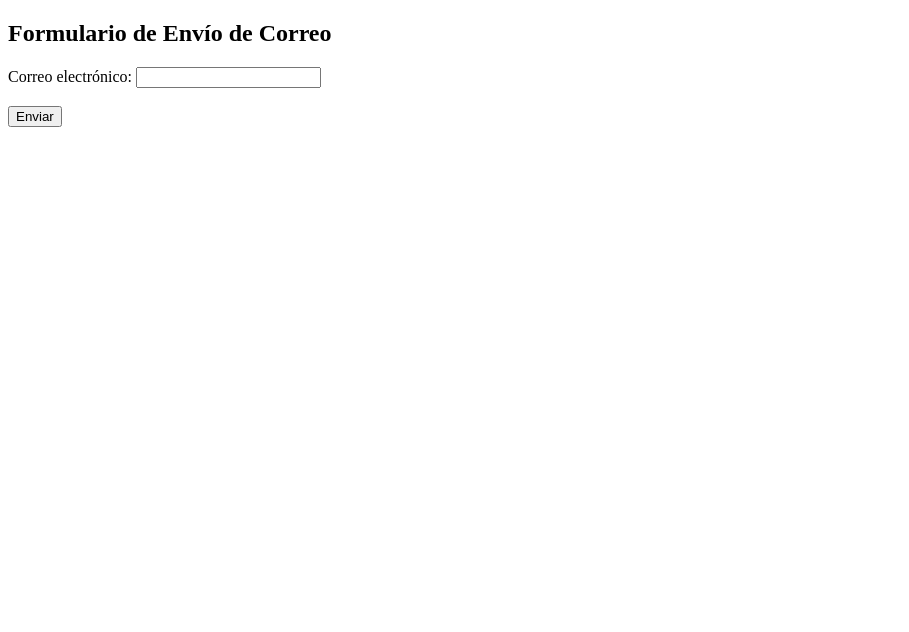
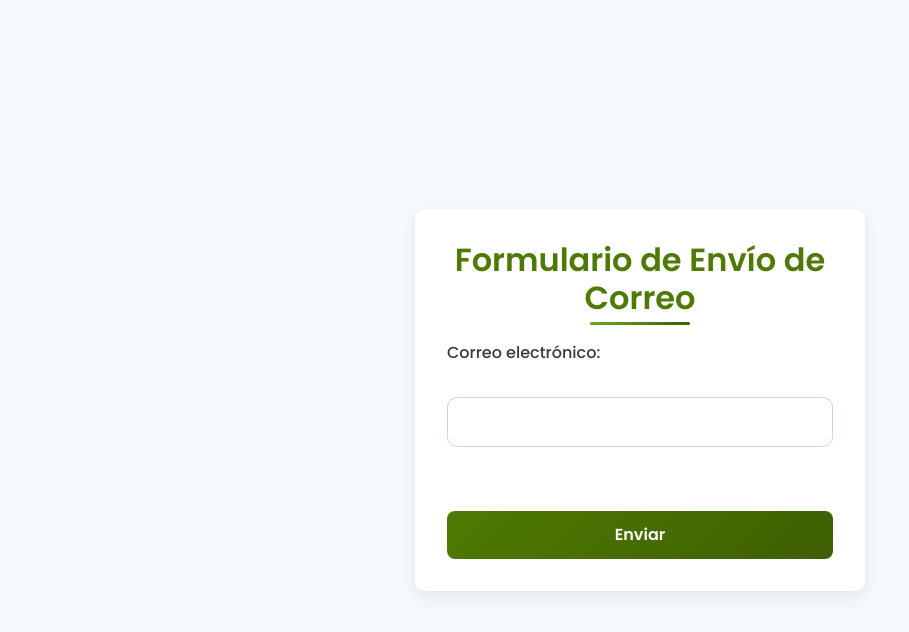
Before and after one commit to NicoENDYs/Leticche, a PHP site: page /leticche/views/recuperarContrasena.php in a window 1280 px wide. Shown: the top 632 px of the page, without its empty margins (0-909 px from the left). Run offline with PHP 8.4, Linux system fonts and the light colour scheme.

Commit message:
cambio de css para recuperar contraseñas

```diff
--- a/views/recuperarContrasena.php
+++ b/views/recuperarContrasena.php
@@ -4,14 +4,23 @@
     <meta charset="UTF-8">
     <meta name="viewport" content="width=device-width, initial-scale=1.0">
     <title>Formulario de Envío de Correo</title>
+    <link href="https://cdn.jsdelivr.net/npm/bootstrap@5.3.2/dist/css/bootstrap.min.css" rel="stylesheet">
+    <link href="https://cdn.jsdelivr.net/npm/bootstrap-icons@1.10.5/font/bootstrap-icons.css" rel="stylesheet">
+    <link href="https://fonts.googleapis.com/css2?family=Poppins:wght@300;400;500;600;700&display=swap" rel="stylesheet">
+    <link rel="stylesheet" href="../styles/LoginRegis.css">
+
 </head>
 <body>
-    <h2>Formulario de Envío de Correo</h2>
+    <div class="form-container">
+    <h2 class="text-center mb-3">Formulario de Envío de Correo</h2>
     <form action="../controllers/enviarCorreo.php" method="POST">
-        <label for="correo">Correo electrónico:</label>
-        <input type="email" id="correo" name="correo" required>
+    <div class="mb-3">
+        <label for="correo" class="form-label ">Correo electrónico:</label><BR></BR>
+        <input type="email" class="form-control" id="correo" name="correo" required>
+    </div>
         <br><br>
-        <button type="submit">Enviar</button>
+        <button type="submit" class="btn btn-primary w-100">Enviar</button>
     </form>
+    </div>
 </body>
 </html>
```
